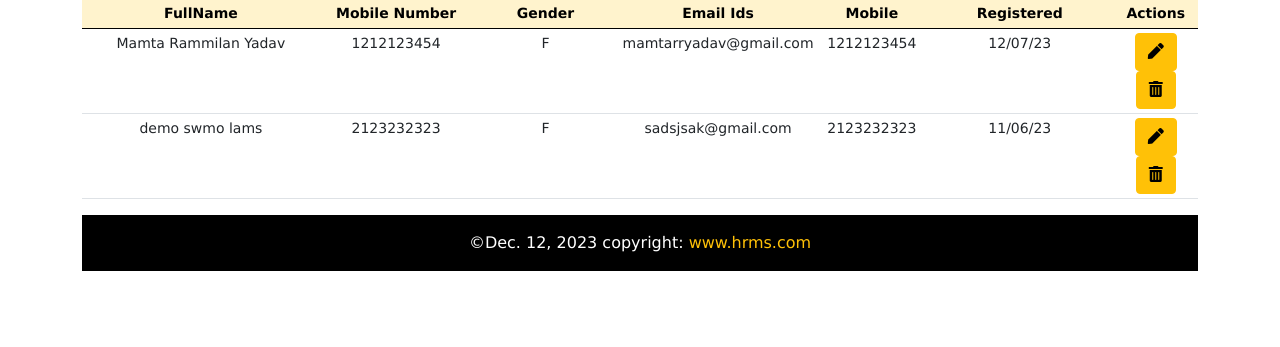
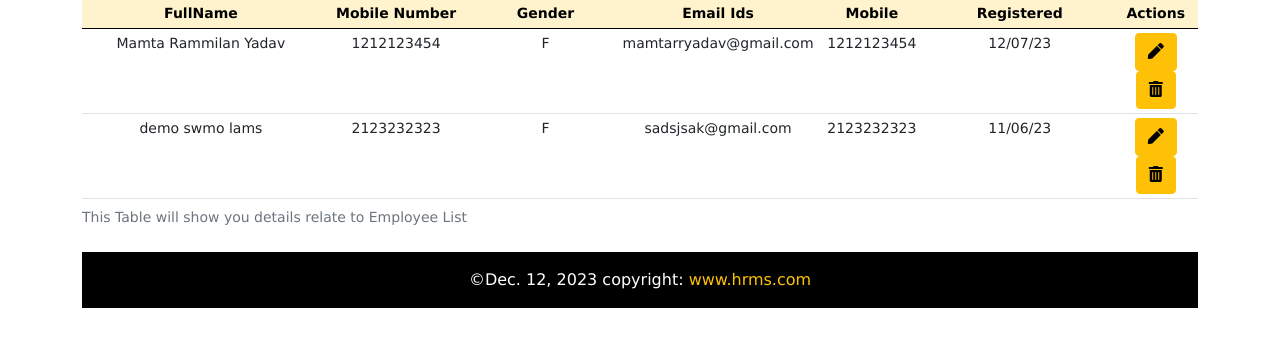
Before and after one commit to MamtaY-28/x22245855HRMS, a Django app: page /EmployeeList in a window 1280 px wide. Shown: the part 152-499 px from the top of the page. Run offline with Django 4.2, Linux system fonts and the light colour scheme; data comes from the database, SQL or seed files in the repository; some libraries are stand-ins or nearby versions.

Commit message:
Change for responsibilty code smell

```diff
--- a/myApp/templates/EmployeeList.html
+++ b/myApp/templates/EmployeeList.html
@@ -31,6 +31,12 @@
             &nbsp;Add Employee
         </i></a>
     <table class="table table-boarded table-sm at-4" style="text-align: center;font-size: 14px;">
+        <caption>
+            <!-- Description: This table represents data related to [Insert Purpose]. -->
+            This Table will show you details relate to Employee List
+          </caption>
+          <!-- Table content... -->
+
         <thead class="table-warning">
             <tr>
                 <th style="width: 25%;">FullName</th>
```
